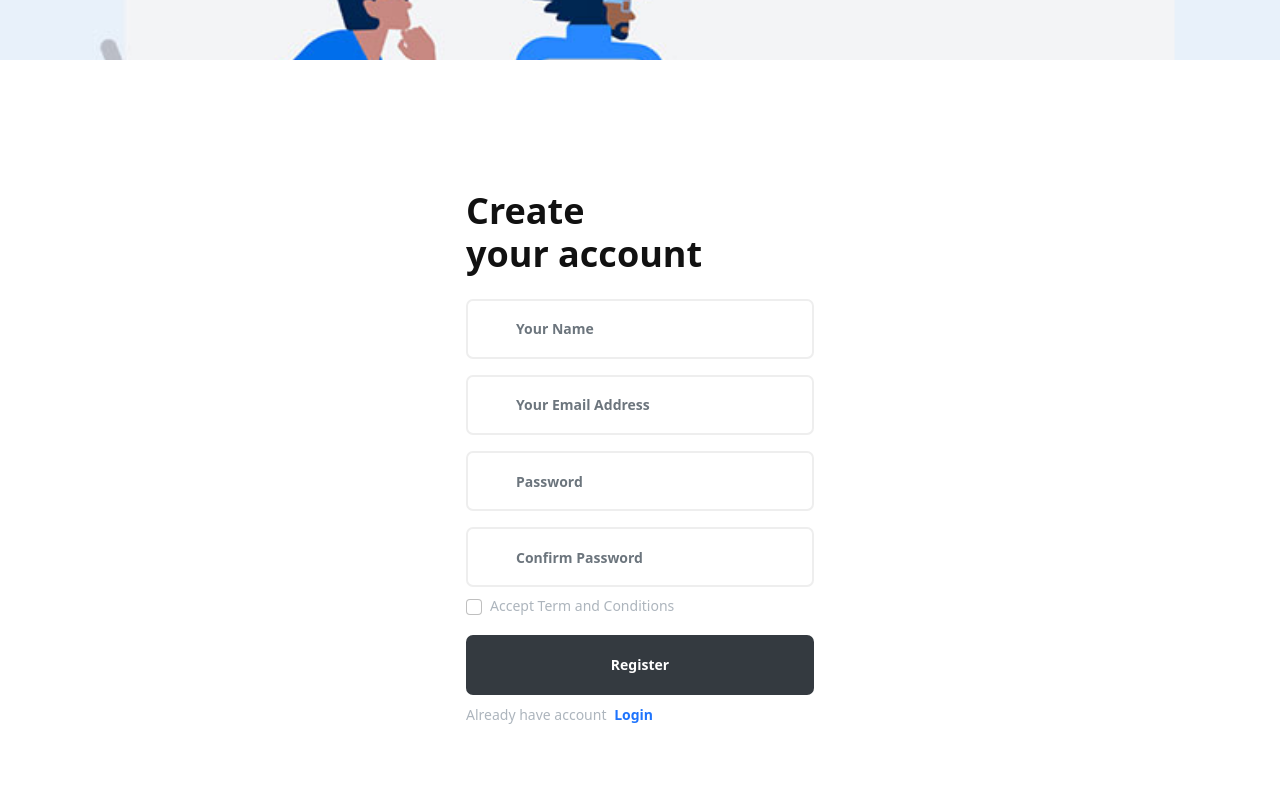
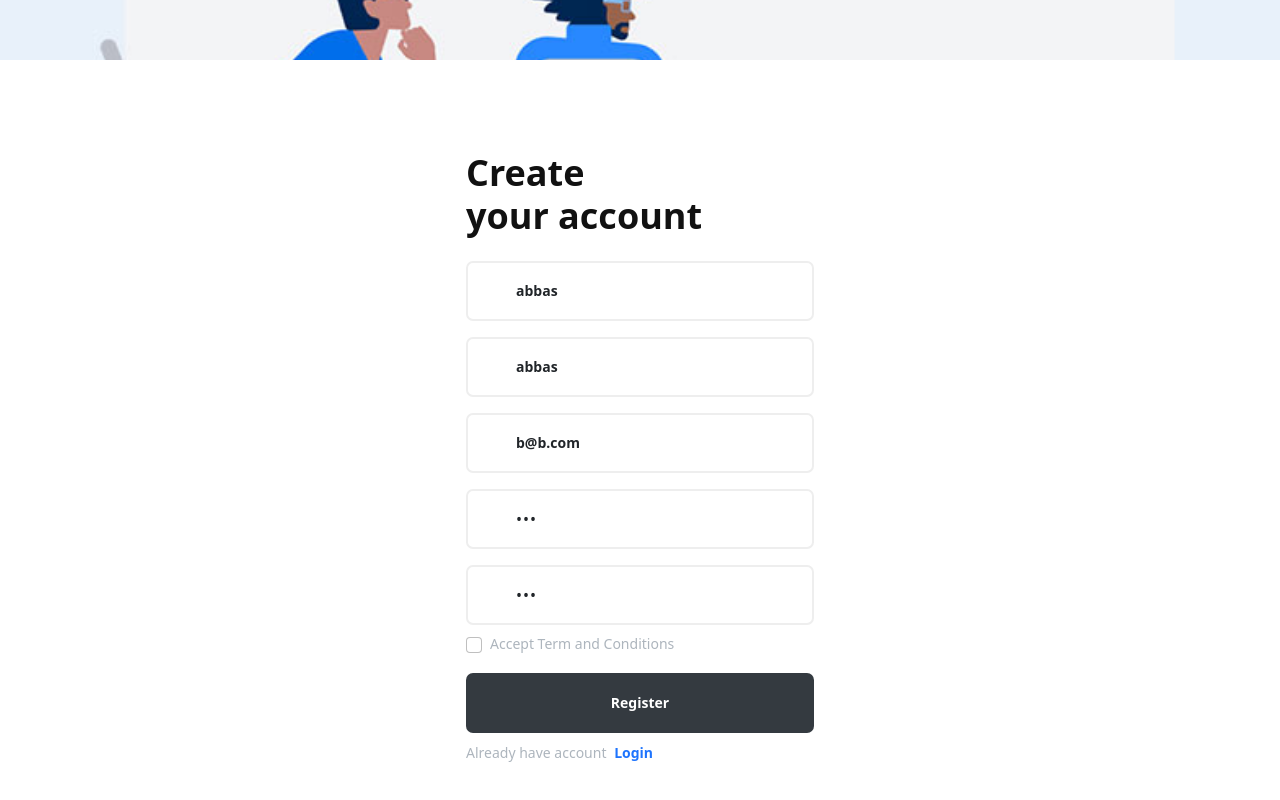
Before and after one commit to abbasmuradzada/social-media-vue-js, a Vue app: page /register in a window 1280 px wide. Shown: the part 728-1528 px from the top of the page. Built offline with nearby package versions, Linux system fonts and the light colour scheme; a web font is replaced by a local one.

Commit message:
register request is ready

```diff
--- a/src/services/globalservice.js
+++ b/src/services/globalservice.js
@@ -30,7 +30,28 @@ const globalService = {
               }
           );
         });
-      },
+    },
+    register(credentials) {
+        return new Promise((resolve, reject) => {
+            axios.post("/auth/signup", {
+                firstName: credentials.firstName,
+                lastName: credentials.lastName,
+                email: credentials.email,
+                password: credentials.password
+            })
+              .then((res) => {
+                console.log('registered');
+                if (res.data.user.token) {
+                  resolve(res.data.user);
+                }
+              })
+              .catch((err) => {
+                  console.log('register failed');
+                reject(err);
+              }
+          );
+        });
+    },
 }
 
 export default globalService;
--- a/src/store/index.js
+++ b/src/store/index.js
@@ -60,6 +60,20 @@ export default new Vuex.Store({
           })
       })
     },
+    register({commit}, credentials) {
+      return new Promise((resolve, reject) => {
+        globalService.register(credentials)
+          .then((data) => {
+            commit('setUserToken', data.token)
+            commit('setUserId', data._id)
+            commit('setUserRole', data.role)
+            resolve(data)
+          })
+          .catch((err) => {
+            reject(err);
+          })
+      })
+    },
   },
   modules: {
   }
--- a/src/views/Login.vue
+++ b/src/views/Login.vue
@@ -51,7 +51,7 @@
             <v-snackbar
                 v-model="snackbar"
                 >
-                xanalari doldurun
+                {{snackbarText}}
                 <template v-slot:action="{ attrs }">
                     <v-btn
                     color="pink"
@@ -59,7 +59,7 @@
                     v-bind="attrs"
                     @click="snackbar = false"
                     >
-                    Close
+                    close
                     </v-btn>
                 </template>
             </v-snackbar>
@@ -71,12 +71,11 @@
 
 <script>
     import { mapGetters } from 'vuex'
-
-// import axios from 'axios'
     export default {
         data: () => ({
             email: 'a@a.az',
             password: 'abbas123',
+            snackbarText: "xanalari doldurun",
             snackbar: false
         }),
         computed: {
@@ -89,6 +88,7 @@
             async submit(){
                 if (this.email.length < 1 || this.password.length < 1) {
                     console.log("failed login");
+                    this.snackbarText = "xanalari doldurun"
                     this.snackbar = true
                 }else{
                     return new Promise((resolve, reject) => {
@@ -106,6 +106,7 @@
                             }
                         })
                         .catch((err) => {
+                            this.snackbarText = "email ve ya shifre yanlish daxil edilib"
                             this.snackbar = true;
                             this.email = '';
                             this.password = '';
--- a/src/views/Register.vue
+++ b/src/views/Register.vue
@@ -27,7 +27,11 @@
                         <form @submit.prevent="submit()">
                             <div class="form-group icon-input mb-3">
                                 <i class="font-sm ti-user text-grey-500 pe-0"></i>
-                                <input v-model="name" type="text" class="style2-input ps-5 form-control text-grey-900 font-xsss fw-600" placeholder="Your Name">
+                                <input v-model="firstname" type="text" class="style2-input ps-5 form-control text-grey-900 font-xsss fw-600" placeholder="First Name">
+                            </div>
+                            <div class="form-group icon-input mb-3">
+                                <i class="font-sm ti-user text-grey-500 pe-0"></i>
+                                <input v-model="lastname" type="text" class="style2-input ps-5 form-control text-grey-900 font-xsss fw-600" placeholder="Last Name">
                             </div>
                             <div class="form-group icon-input mb-3">
                                 <i class="font-sm ti-email text-grey-500 pe-0"></i>
@@ -58,7 +62,7 @@
         <v-snackbar
                 v-model="snackbar"
                 >
-                xanalari doldurun
+                {{snackbarText}}
                 <template v-slot:action="{ attrs }">
                     <v-btn
                     color="pink"
@@ -79,33 +83,58 @@
 </template>
 
 <script>
-import axios from 'axios'
     export default {
         data: () => ({
+            snackbarText: "xanalari",
             snackbar: false,
-            name: '',
-            email: '',
-            password: '',
-            rePassword: ''
+            firstname: 'abbas',
+            lastname: 'abbas',
+            email: 'b@b.com',
+            password: '123',
+            rePassword: '123'
         }),
         methods: {
             goToLogin(){
                 this.$router.push({name : 'Login'})
             },
             async submit(){
-                if (this.name.length < 1 || this.email.length < 1 || this.password.length < 1 || this.rePassword.length < 1) {
+                if (this.firstname.length < 1 ||
+                    this.lastname.length < 1 ||
+                    this.email.length < 1 ||
+                    this.password.length < 1 ||
+                    this.rePassword.length < 1)
+                {
+                    this.snackbarText = "xanalri doldurun"
                     this.snackbar = true
                 }else{
-                    await axios.post('http://localhost:5000/api/auth/signup', {
-                        firstName:this.name,
-                        lastName:this.name,
-                        email:this.email,
-                        password:this.password
-                    }).then(res => {
-                        console.log(res);
-                    }).catch(err => {
-                        console.log(err);
-                    })
+                    if (this.password !== this.rePassword) {
+                        this.snackbarText = "sifre ve tesdiqini duz edin"
+                        this.snackbar = true
+                    }else{
+                        return new Promise((resolve, reject) => {
+                            this.$store
+                            .dispatch("register", {
+                                firstName:this.firstname,
+                                lastName:this.lastname,
+                                email:this.email,
+                                password:this.password
+                            })
+                            .then((res) => {
+                                resolve(res);
+                                if (this.isAuthenticated) {
+                                    const { query } = this.$router.currentRoute
+                                    this.$router.push(query.redirect ? query.redirect : '/')
+                                }
+                            })
+                            .catch((err) => {
+                                this.snackbarText = "salam"
+                                this.snackbar = true;
+                                this.email = '';
+                                this.password = '';
+                                reject(err);
+                            });
+                        });
+                    }
                 }
             }
         }
```
